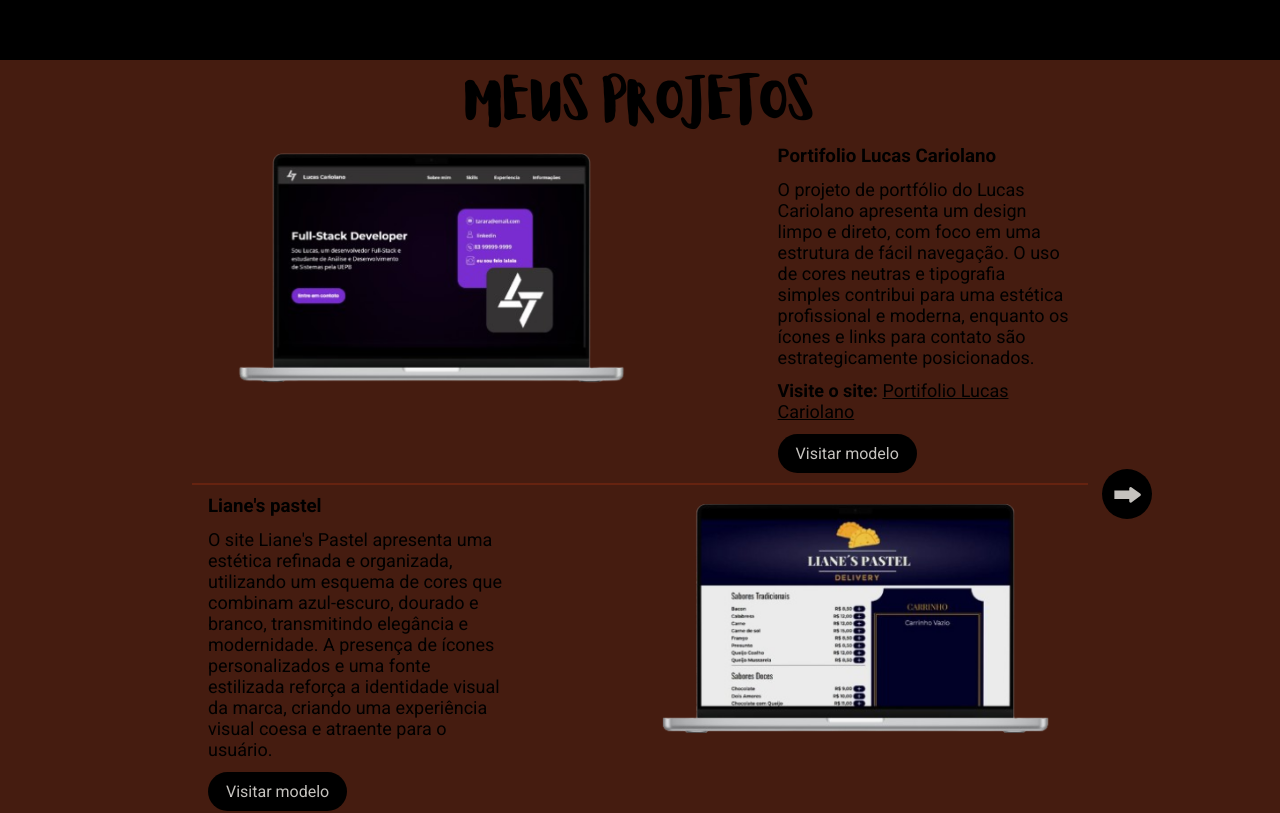
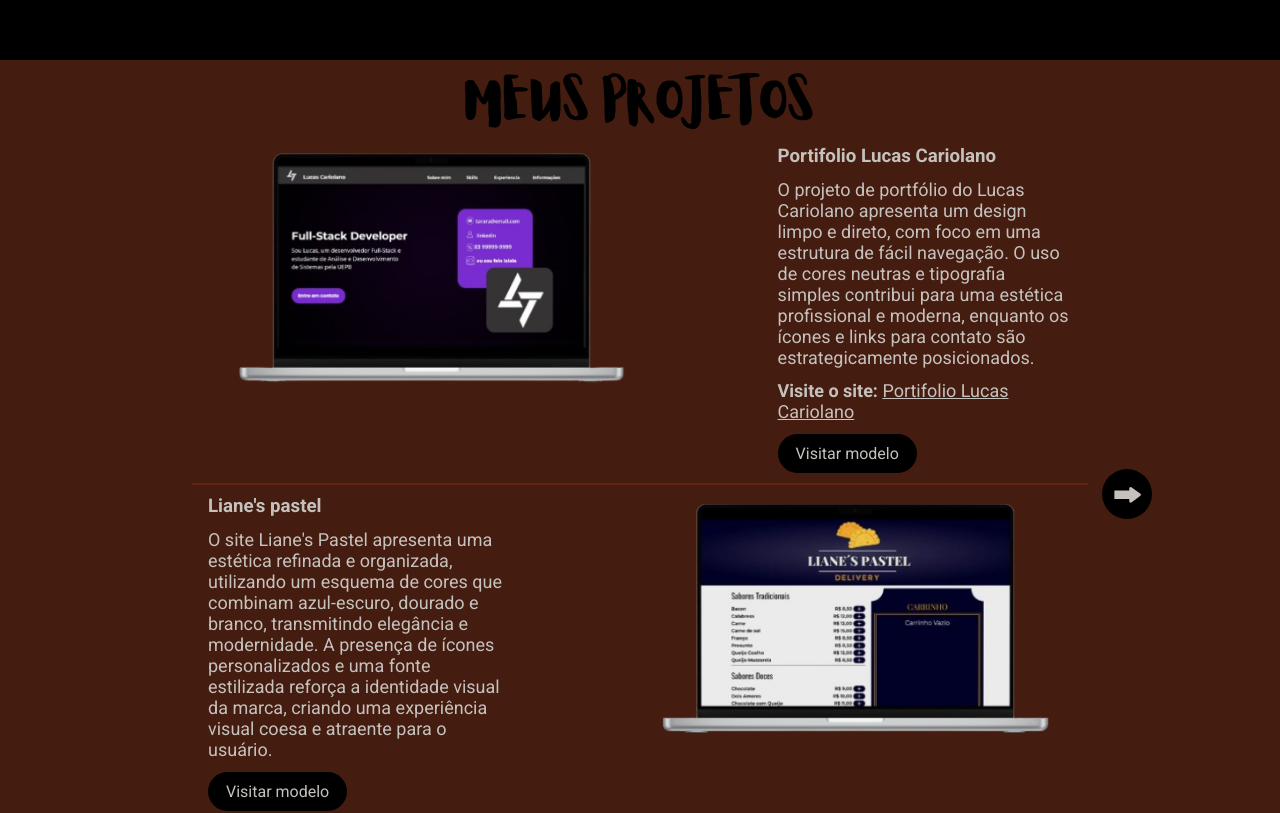
Before and after one commit to KaikalDev/Portifolio_Rhubi, a React (Create React App) app: page / in a window 1280 px wide. Shown: the part 1540-2353 px from the top of the page. Built offline with nearby package versions, Linux system fonts and the light colour scheme; a web font is replaced by a local one.

Commit message:
Update styles.ts

```diff
--- a/src/container/Project/styles.ts
+++ b/src/container/Project/styles.ts
@@ -4,7 +4,7 @@
 export const ProjectContainer = styled.div`
   display: flex;
   padding: 10px 16px;
-  color: ${Colors.TextBack};
+  color: ${Colors.white};
   gap: 15%;
 
   &.Second {
@@ -28,7 +28,7 @@
   }
 
   a {
-    color: ${Colors.TextBack};
+    color: ${Colors.white};
   }
 
   img {
@@ -51,7 +51,7 @@
     &:hover {
       font-weight: bold;
       background-color: transparent;
-      color: ${Colors.TextBack};
+      color: ${Colors.white};
       border: 2px solid ${Colors.TextBack};
     }
   }
```
